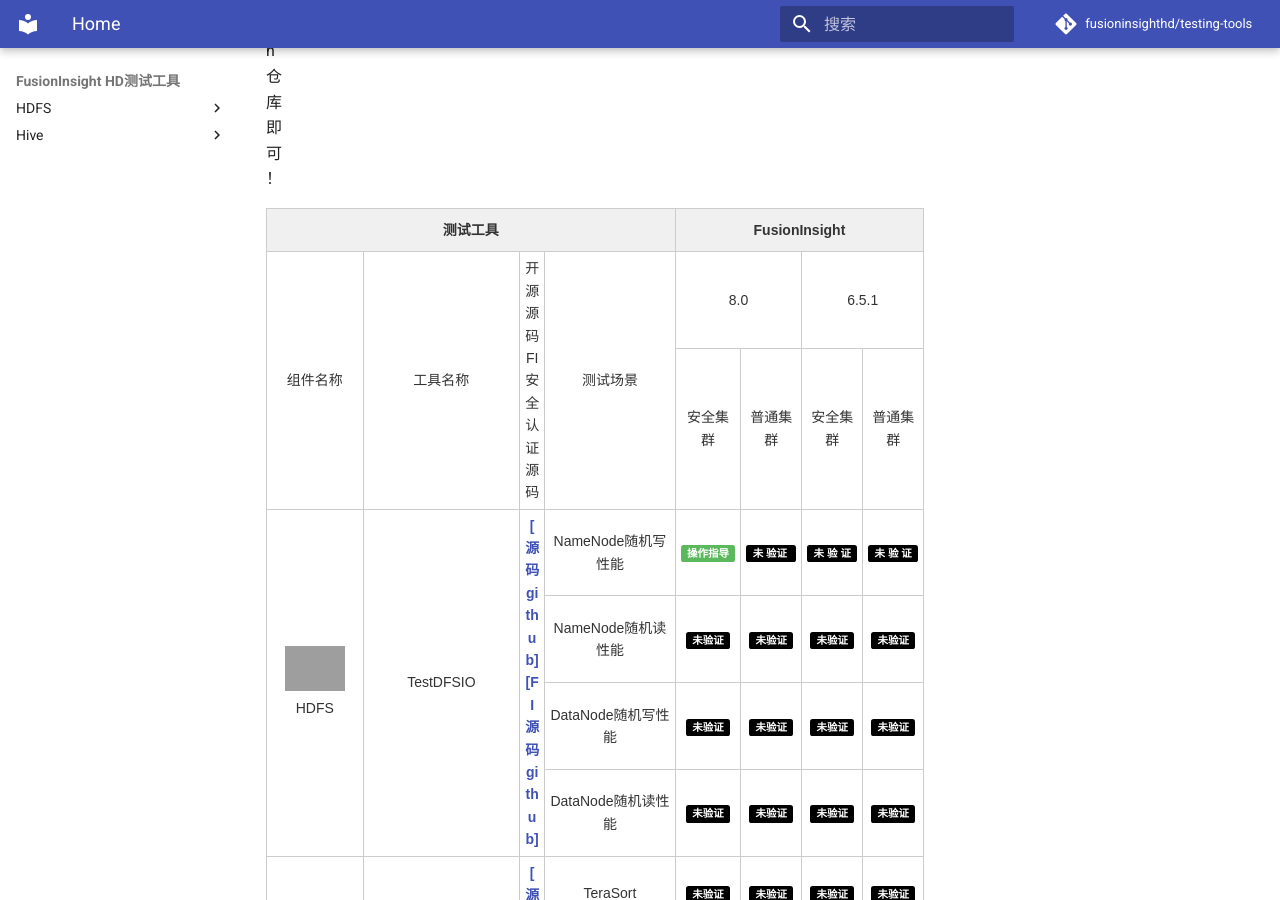
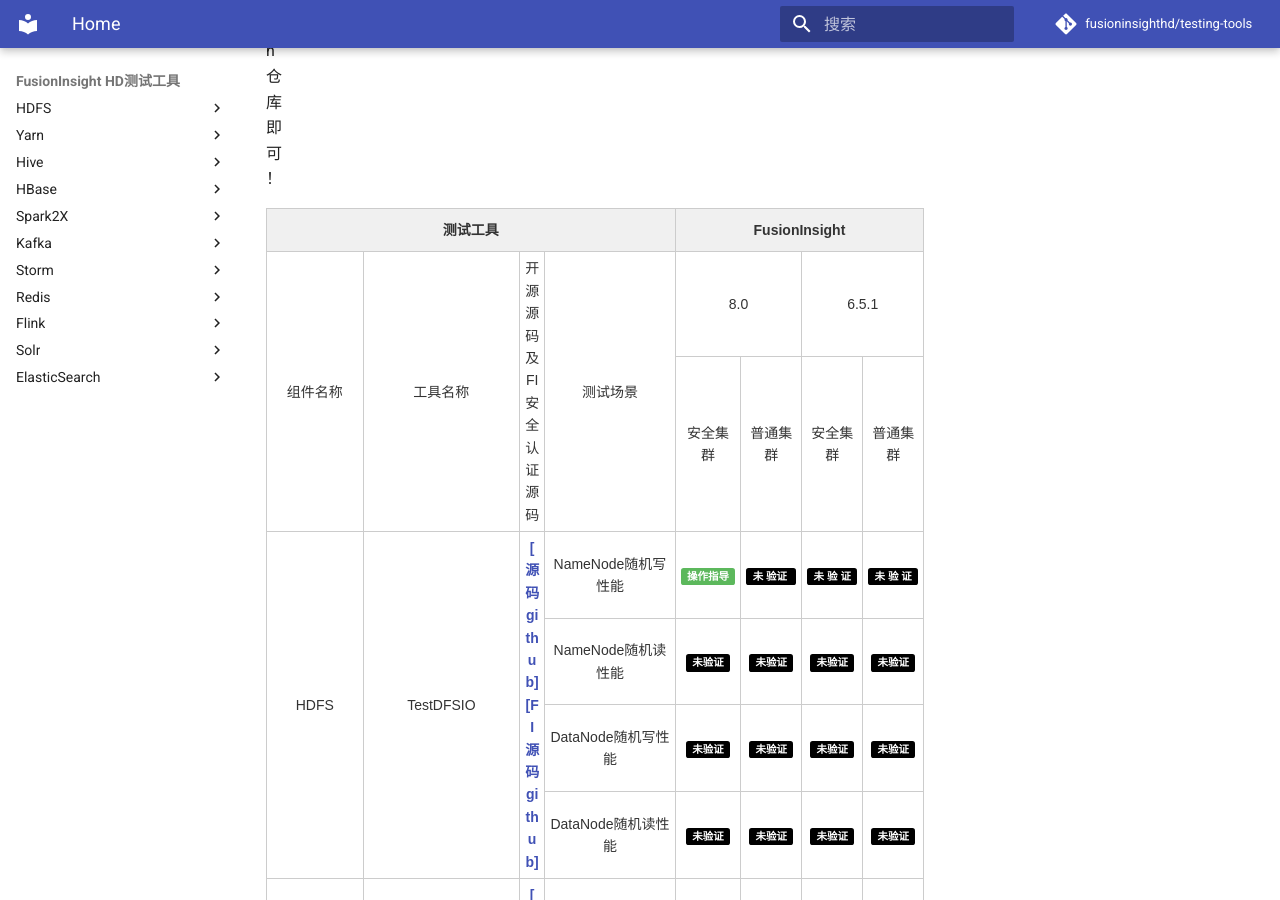
Before and after one commit to fusioninsighthd/performancetool, an MkDocs documentation site: the page built from docs/index.md, in a window 1280 px wide and 900 px high, scrolled down 4393 px. Built offline with MkDocs 1.6.1 and Material for MkDocs 9.7.7, drawn with Linux system fonts in a browser that asks for light colours; comment, search, counter and statistics services are not loaded; some of the changed lines change nothing that is shown; some of the changed text lies outside the part shown; grey boxes are pictures that could not be loaded.

Commit message:
因排版问题删除组件图标

```diff
--- a/docs/index.md
+++ b/docs/index.md
@@ -16,7 +16,7 @@
  <tr>
   <td rowspan=2>组件名称</td>
   <td rowspan=2>工具名称</td>
-  <td rowspan=2 class="">开源源码</br>FI安全认证源码</td>
+  <td rowspan=2>开源源码及FI安全认证源码</td>
   <td rowspan=2>测试场景</td>
   <td rowspan=1 colspan=2>8.0</td>
   <td rowspan=1 colspan=2>6.5.1</td>
@@ -30,8 +30,7 @@
 </thead>
 <!-- 如下是HDFS部分 -->
 <tr>
-	<td rowspan=4 ><img class="navbar-logo" src="https://hadoop.apache.org/elephant.png"></i></br>HDFS</td>
-
+	<td rowspan=4 >HDFS</td>
 	<td rowspan=4 >TestDFSIO</td>
 	<td rowspan=4 >
 		<a href="https://github.com/hortonworks/hive-testbench">[源码github]</a>
@@ -105,7 +104,7 @@
 
 <!-- 如下是Yarn部分 -->
 <tr>
-	<td rowspan=4 ><img class="navbar-logo" src="https://hadoop.apache.org/elephant.png"><i aria-hidden="true"></i></br>Yarn</td>
+	<td rowspan=4 >Yarn</td>
 	<td rowspan=4 >HiBench6.0</td>
 	<td rowspan=4 >
 		<a href="https://github.com/hortonworks/hive-testbench">[源码github]</a>
@@ -178,7 +177,7 @@
 
 <!-- 如下是Hive部分 -->
 <tr>
-<td rowspan=1 ><img class="navbar-logo" src="https://hive.apache.org/images/hive_logo_medium.jpg"><i aria-hidden="true"></i></br>Hive</td>
+<td rowspan=1 >Hive</td>
 		<td>TPC-DS</td>
 		<td>
 		<a href="https://github.com/hortonworks/hive-testbench">[源码github]</a>
@@ -202,7 +201,7 @@
 
 <!-- 如下是HBase部分 -->
 <tr>
-<td rowspan=3 ><img class="navbar-logo" src="https://hbase.apache.org/images/hbase_logo_with_orca_large.png"><i aria-hidden="true"></i></br>HBase</td>
+<td rowspan=3 >HBase</td>
 		<td>PerformanceEvaluation</td>
 		<td>
 		<a href="https://github.com/hortonworks/hive-testbench">[源码github]</a>
@@ -271,7 +270,7 @@
 
 <!-- 如下是Spark2X部分 -->
 <tr>
-<td rowspan=3 ><img class="navbar-logo" src="http://spark.apache.org/images/spark-logo-trademark.png"><i aria-hidden="true"></i></br>Spark2X</td>
+<td rowspan=3 >Spark2X</td>
 		<td>HiBench</td>
 		<td>
 		<a href="https://github.com/hortonworks/hive-testbench">[源码github]</a>
@@ -338,8 +337,8 @@
 
 <!-- 如下是Kafka部分 -->
 <tr>
-<td rowspan=1 ><img class="navbar-logo" src="https://cwiki.apache.org/confluence/download/attachments/27821302/KAFKA?version=2&modificationDate=1391968911000&api=v2"><i aria-hidden="true"></i></br>Kafka</td>
-		<td>TPC-DS</td>
+<td rowspan=1 >Kafka</td>
+		<td>自带脚本测试</td>
 		<td>
 		<a href="https://github.com/linkedin/dynamometer">[FI源码github]</a>
 		</td>
@@ -361,7 +360,7 @@
 
 <!-- 如下是Storm部分 -->
 <tr>
-	<td rowspan=3 ><img class="navbar-logo" src="http://storm.apache.org/images/logo.png"><i aria-hidden="true"></i></br>Storm</td>
+	<td rowspan=3 >Storm</td>
 	<td rowspan=3 >HiBench6.0</td>
 	<td rowspan=3 >
 		<a href="https://github.com/hortonworks/hive-testbench">[源码github]</a>
@@ -418,7 +417,7 @@
 
 <!-- 如下是Redis部分 -->
 <tr>
-	<td rowspan=3 ><img class="navbar-logo" src="http://www.redis.cn/images/redis-white.png"><i aria-hidden="true"></i></br>Redis</td>
+	<td rowspan=3 >Redis</td>
 	<td rowspan=3 >华为自研工具</td>
 	<td rowspan=3 >
 		<a href="https://github.com/linkedin/dynamometer">[FI源码github]</a>
@@ -473,12 +472,12 @@
 
 <!-- 如下是Flink部分 -->
 <tr>
-		<td rowspan=1 ><img class="navbar-logo" src="https://flink.apache.org/img/flink-header-logo.svg"><i aria-hidden="true"></i></br>Flink</td>
+		<td rowspan=1 >Flink</td>
 		<td>Streaming Benchmark</td>
 		<td>
 		<a href="https://github.com/hortonworks/hive-testbench">[源码github]</a>
 		</td>
-		<td>吞吐量、性能测试</td>
+		<td>吞吐量性能测试</td>
 		<td>
 		<a href="Hive/TPC-DS_2.4_UnSec"><span class="label label-UnCheck ">未验证</span></a>
 		</td>
@@ -495,7 +494,7 @@
 
 <!-- 如下是Solr部分 -->
 <tr>
-<td rowspan=1 ><img class="navbar-logo" src="https://cwiki.apache.org/confluence/download/attachments/120722742/SOLR?version=1&modificationDate=1561758170000&api=v2"><i aria-hidden="true"></i></br>Solr</td>
+<td rowspan=1 >Solr</td>
 		<td>华为自研工具</td>
 		<td>
 		<a href="https://github.com/hortonworks/hive-testbench">[源码github]</a>
@@ -517,7 +516,7 @@
 
 <!-- 如下是ElasticSearch部分 -->
 <tr>
-<td rowspan=1 ><img class="navbar-logo" src="https://ss0.bdstatic.com/70cFuHSh_Q1YnxGkpoWK1HF6hhy/it/u=1678738792,678722178&fm=26&gp=0.jpg"><i aria-hidden="true"></i></br>ElasticSearch</td>
+<td rowspan=1 >ElasticSearch</td>
 		<td>华为自研esarrayGA</td>
 		<td>
 		<a href="https://github.com/hortonworks/hive-testbench">[源码github]</a>
--- a/mkdocs.yml
+++ b/mkdocs.yml
@@ -14,16 +14,65 @@
 nav:
 - HDFS:
   - TestDFSIO:
+    - NameNode随机写性能: HDFS/TestDFSIO/NameNodeRandomWrite.md
+    - NameNode随机读性能: HDFS/TestDFSIO/NameNodeRandomRead.md
     - DataNode随机写性能: HDFS/TestDFSIO/DataNodeRandomWrite.md
     - DataNode随机读性能: HDFS/TestDFSIO/DataNodeRandomRead.md
-    - NameNode随机写性能: HDFS/TestDFSIO/NameNodeRandomWrite.md
-    - NameNode随机读性能: HDFS/TestDFSIO/NameNodeRandomRead.md
-  - Dynamometer:
-    - NameNode测试: xx.md
+
+- Yarn:
+  - HiBench6.0:
+    - TeraSort: x.md
+    - WordCount: x.md
+    - 贝叶斯分类: x.md
+    - K均值聚类: x.md
 
 - Hive:
   - TPC-DS:
     - SQL通用测试: x.md
+
+- HBase:
+  - PerformanceEvaluation:
+    - 通用读写测试:x.md
+  - YCSB:
+    - 读写混合测试:x.md
+  - buldload:
+    - 离线入库测试: x.md
+
+- Spark2X:
+  - HiBench:
+    - HadoopWordCount: x.md
+  - TPC-DS:
+    - 通用SQL测试: x.md
+  - StructuredStreaming:
+    - 流式查询性能测试: x.md
+
+- Kafka:
+  - 自带脚本测试:
+    - 生产、消费性能: x.md
+
+- Storm:
+  - HiBench6.0:
+    - WordCount模式性能: x.md
+    - fixwindow模式性能: x.md
+    - identity模式性能: x.md
+
+- Redis:
+  - 华为自研工具:
+    - 数据类型String读写性能: x.md
+    - 数据类型Hash读写性能: x.md
+    - 数据类型List读写性能: x.md
+
+- Flink:
+  - Streaming Benchmark:
+    - 吞吐量性能测试: x.md
+
+- Solr:
+  - 华为自研工具:
+    - 入库、查询性能测试: x.md
+
+- ElasticSearch:
+  - 华为自研esarrayGA:
+    - 入库、查询性能测试: x.md
 
 
 extra:
```
